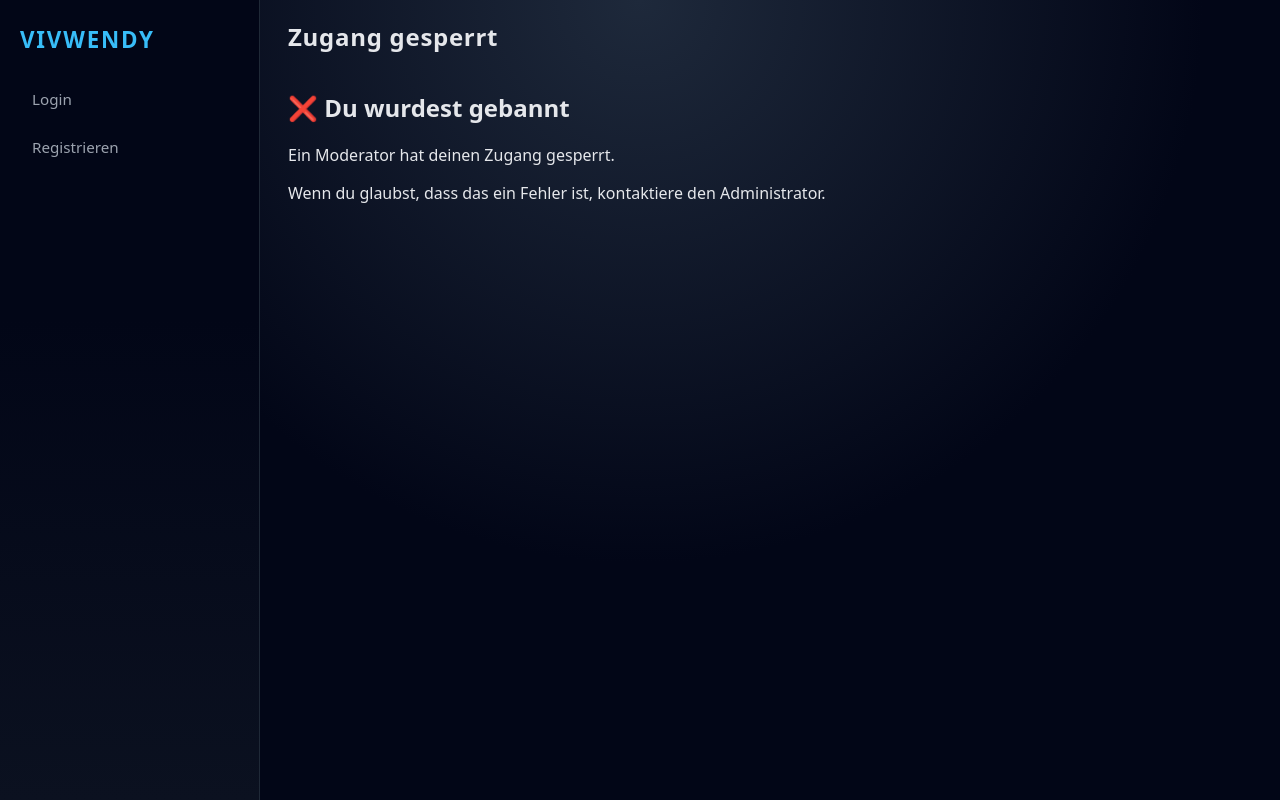
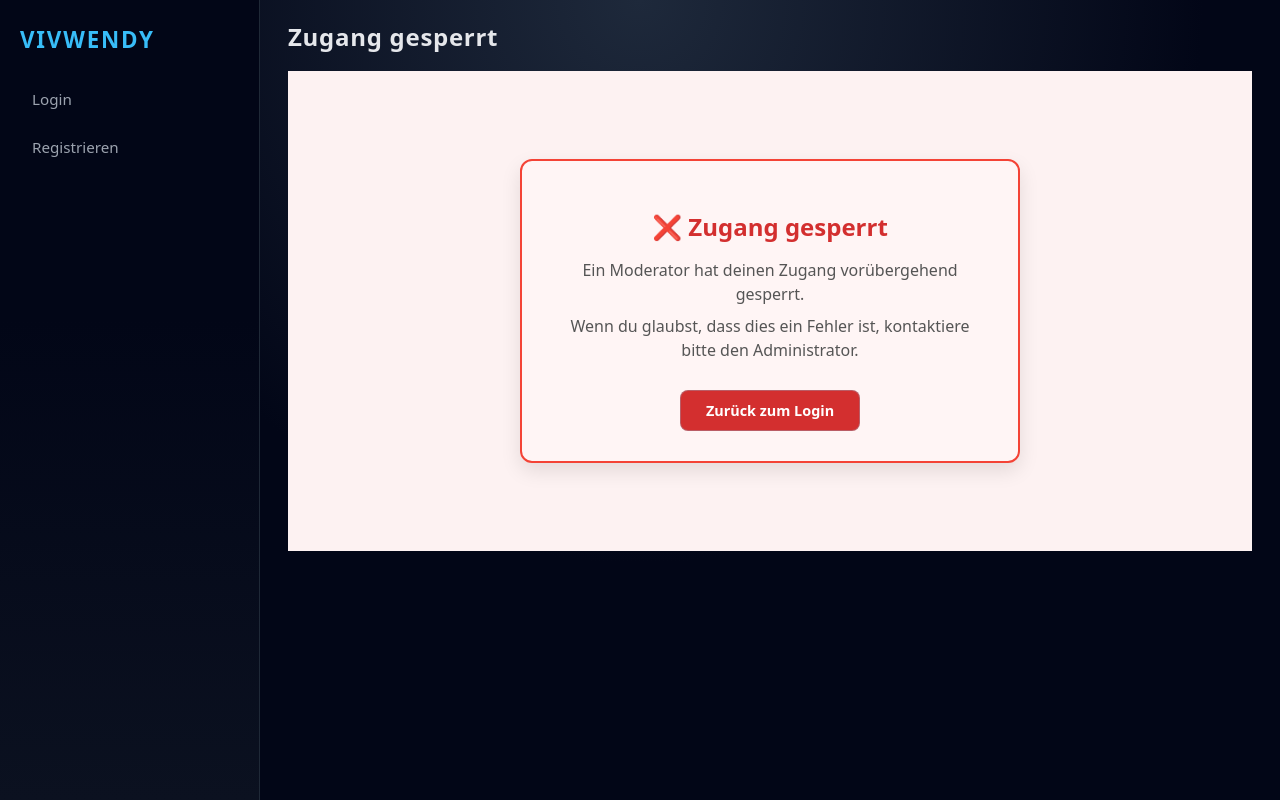
Before and after one commit to luki2005/vivendy, a Flask app: template templates/banned.html in a window 1280 px wide. Run offline with Flask 3, Linux system fonts and the light colour scheme; the template is opened without the code that fills it, so the values that code supplies are empty.

Commit message:
Update banned.html

```diff
--- a/templates/banned.html
+++ b/templates/banned.html
@@ -4,12 +4,63 @@
 {% block header %}Zugang gesperrt{% endblock %}
 
 {% block content %}
-<div class="banned-box">
-  <h2>❌ Du wurdest gebannt</h2>
-  <p>Ein Moderator hat deinen Zugang gesperrt.</p>
-  {% if reason %}
-    <p><strong>Grund:</strong> {{ reason }}</p>
-  {% endif %}
-  <p>Wenn du glaubst, dass das ein Fehler ist, kontaktiere den Administrator.</p>
+<div class="banned-container">
+  <div class="banned-box">
+    <h2>❌ Zugang gesperrt</h2>
+    <p>Ein Moderator hat deinen Zugang vorübergehend gesperrt.</p>
+    {% if reason %}
+      <p><strong>Grund:</strong> {{ reason }}</p>
+    {% endif %}
+    <p>Wenn du glaubst, dass dies ein Fehler ist, kontaktiere bitte den Administrator.</p>
+    <a href="{{ url_for('login') }}" class="btn">Zurück zum Login</a>
+  </div>
 </div>
+
+<style>
+  .banned-container {
+    display: flex;
+    justify-content: center;
+    align-items: center;
+    min-height: 60vh;
+    padding: 20px;
+    background-color: #fdf2f2;
+  }
+
+  .banned-box {
+    background-color: #fff5f5;
+    border: 2px solid #f44336;
+    border-radius: 12px;
+    padding: 30px;
+    max-width: 500px;
+    text-align: center;
+    box-shadow: 0 8px 20px rgba(0,0,0,0.1);
+  }
+
+  .banned-box h2 {
+    color: #d32f2f;
+    margin-bottom: 15px;
+  }
+
+  .banned-box p {
+    color: #555;
+    margin: 8px 0;
+    line-height: 1.5;
+  }
+
+  .banned-box a.btn {
+    display: inline-block;
+    margin-top: 20px;
+    padding: 10px 25px;
+    background-color: #d32f2f;
+    color: #fff;
+    text-decoration: none;
+    font-weight: bold;
+    border-radius: 8px;
+    transition: background-color 0.3s;
+  }
+
+  .banned-box a.btn:hover {
+    background-color: #b71c1c;
+  }
+</style>
 {% endblock %}
```
